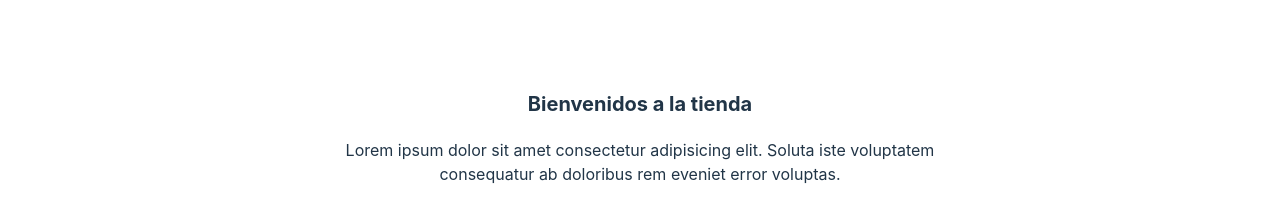
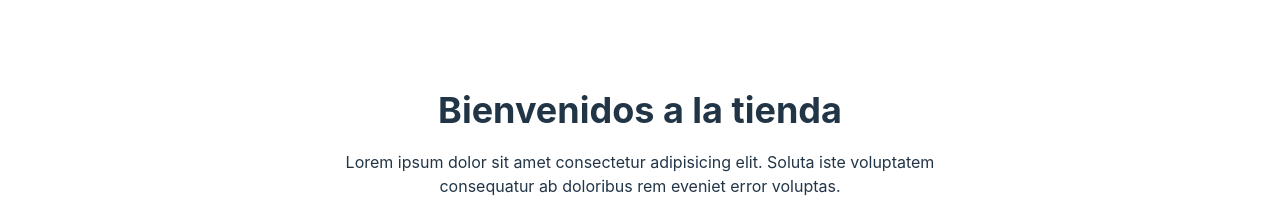
Before and after one commit to Rturell/ecommerce-react, a React (Vite) app: page / in a window 1280 px wide. Shown: the part 700-900 px from the top of the page. Built offline with nearby package versions, Linux system fonts and the light colour scheme; no server answers.

Commit message:
Add Primary Button

```diff
--- a/src/components/ItemListContainer/ItemListContainer.jsx
+++ b/src/components/ItemListContainer/ItemListContainer.jsx
@@ -7,7 +7,7 @@ function ItemListContainer({ greetings }) {
     <>
       <div className="py-20">
 
-        <div className="py-5 text-xl font-bold">{greetings}</div>
+        <div className="py-5 text-4xl font-bold">{greetings}</div>
 
         <p className="w-[100%] md:w-[65ch] px-4 pb-10 m-auto">
           Lorem ipsum dolor sit amet consectetur adipisicing elit. Soluta iste
--- a/src/components/Products/Products.jsx
+++ b/src/components/Products/Products.jsx
@@ -1,5 +1,6 @@
 import { useEffect } from "react";
 import { useState } from "react";
+import PrimaryButton from "../Ui/Button/PrimaryButton";
 
 function Products() {
   const [products, setProducts] = useState([]);
@@ -52,12 +53,9 @@ function Products() {
                     <span className="text-3xl font-bold text-gray-dark">
                       ${product.price}
                     </span>
-                    <a
-                      href="#"
-                      className="text-white bg-purple hover:text-white hover:bg-pink focus:ring-4 focus:outline-none focus:ring-blue font-medium rounded-lg text-sm px-5 py-2.5 text-center"
-                    >
-                      Add to cart
-                    </a>
+
+                    <PrimaryButton buttonText={"Add to Cart"}/>
+
                   </div>
 
                 </div>
--- /dev/null
+++ b/src/components/Ui/Button/PrimaryButton.jsx
@@ -0,0 +1,12 @@
+function PrimaryButton({buttonText}) {
+  return (
+    <a
+      href="#"
+      className="text-white bg-purple hover:text-white hover:bg-pink focus:ring-4 focus:outline-none focus:ring-blue font-medium rounded-lg text-sm px-5 py-2.5 text-center"
+    >
+      {buttonText}
+    </a>
+  );
+}
+
+export default PrimaryButton;
```
